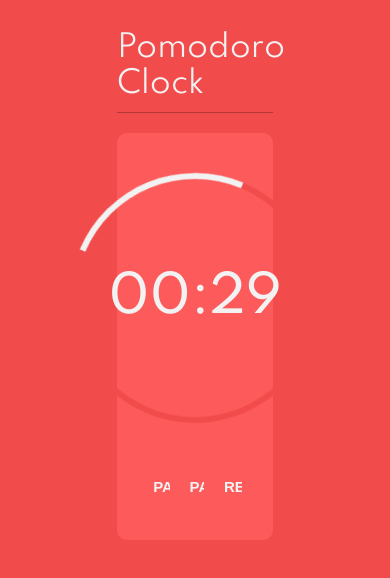
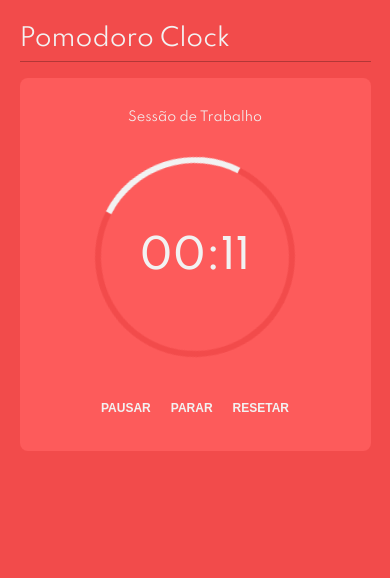
Before and after one commit to lailsonlm/pomodoro-clock, a plain HTML site: page index.html in a window 390 px wide. Both pictures are taken after a click on the button "INICIAR". Drawn offline with Linux system fonts and the light colour scheme.

Commit message:
adding alarm by resetting timer and adjusting responsive

```diff
--- a/index.html
+++ b/index.html
@@ -18,6 +18,7 @@
     </header>
     <main>
         <div class="container">
+            <div class="session">Sessão de Trabalho</div>
             <div class="circle">
                 <div class="timer">25:00</div>
                 <div class="circle2"></div>
--- a/script.js
+++ b/script.js
@@ -4,34 +4,38 @@ let duration
 let start
 let remaining
 
-let workingSession = 0.5
-let breakSession = 0.2
+let workingSession = 0.2
+let breakSession = 0.1
 let isOn = false
+let rotate
 
 
+const audio = new Audio('alarm.wav');
 const btnStart = document.querySelector('.btn-start')
 const btnStop = document.querySelector('.btn-stop')
 const btnReset = document.querySelector('.btn-reset')
 const btnPause = document.querySelector('.btn-pause')
 const circleRotate = document.querySelector('.circle2');
 const display = document.querySelector('.timer')
-
-let rotate = 315
+const session = document.querySelector('.session')
 
 function runTimer() {
     timer = remaining
     duration = remaining
 
+    start = Date.now();
+
     // Rodando Temporizador
     interval = setInterval(() => {
-        rotate
         displayTime()
         rotateTimer()
         timer -= 1
+        rotate  = 315
 
         if (timer < 0) {
             toggleTimer()
             stopTimer()
+            audio.play();
         }
     }, 1000);
 }
@@ -51,16 +55,18 @@ function displayTime() {
 // Rodar circulo com cronômetro
 function rotateTimer() {
     circleRotate.style.transform = "rotate("+rotate+"deg)"
-    circleRotate.style.transition = duration+"s linear"
+    circleRotate.style.transition = remaining+"s linear"
 }
 
 // Alternar sessões
 function toggleTimer() {
     if(isOn) {
         timer = workingSession
+        session.innerHTML = 'Sessão de Trabalho'
         isOn = false
     } else if(isOn === false) {
         timer = breakSession
+        session.innerHTML = 'Sessão de Intervalo'
         isOn = true
     }
 
@@ -89,7 +95,7 @@ function stopTimer() {
 // Resetar o Temporizador
 btnReset.addEventListener('click', resetTimer)
     function resetTimer() {
-        timer = remaining
+        timer = duration
 
         circleRotate.style.transform = "rotate(-45deg)"
         circleRotate.style.transition = "0s linear"
@@ -116,6 +122,8 @@ function pauseTimer() {
         clearInterval(interval)
         let pause = Date.now();
         remaining = remaining - ((pause - start)/1000)
+        circleRotate.style.transform = "rotate(-45deg)"
+        circleRotate.style.transition = "0s linear"
 }
 
 // Iniciar Temporizador
@@ -123,6 +131,5 @@ remaining = 60 * workingSession
 function startTimer() {
     btnStop.removeAttribute('disabled')
     btnReset.removeAttribute('disabled')
-    start = Date.now();
     runTimer()
 }
--- a/style.css
+++ b/style.css
@@ -33,7 +33,7 @@ header {
     align-items: center;
     justify-content: space-between;
 
-    width: 40%;
+    width: 90%;
     max-width: 800px;
 
     margin: 1.0rem auto;
@@ -51,7 +51,7 @@ main {
     display: flex;
     align-items: center;
     justify-content: center;
-    width: 40%;
+    width: 90%;
     margin: 2.0rem auto;
 }
 
@@ -66,6 +66,10 @@ main {
 
     background-color: var(--red-bg);
     border-radius: 1.0rem;
+}
+
+.session {
+    margin: 4.0rem 0 0;
 }
 
 .circle {
@@ -144,7 +148,6 @@ main {
 
     cursor: pointer;
 
-    overflow: hidden;
     position: relative;
 }
 
@@ -173,7 +176,6 @@ main {
 }
 
 .btn-pause {
-    overflow: hidden;
     position: relative;
 }
 
@@ -191,7 +193,6 @@ main {
     cursor: pointer;
     transition: 0.5s;
 
-    overflow: hidden;
     position: relative;
 }
 
@@ -214,7 +215,6 @@ main {
     cursor: pointer;
     transition: 0.5s;
 
-    overflow: hidden;
     position: relative;
 }
 
@@ -236,3 +236,10 @@ main {
         border-bottom: 3px solid var(--red-dark);
     }
 }
+
+
+@media (max-width: 982px) {
+    html {
+        font-size: 50%;
+    }
+}
```
Also changed, not shown: 2 other files.
